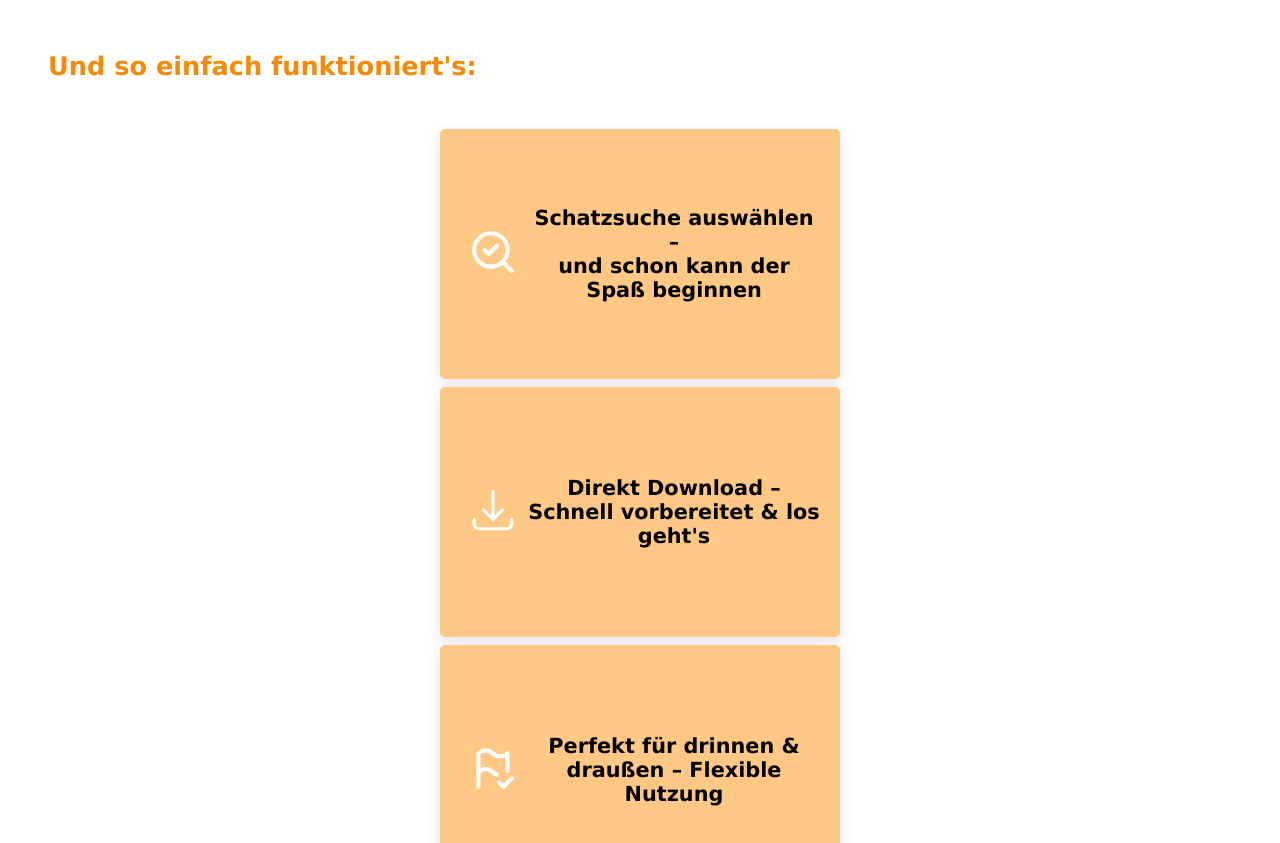
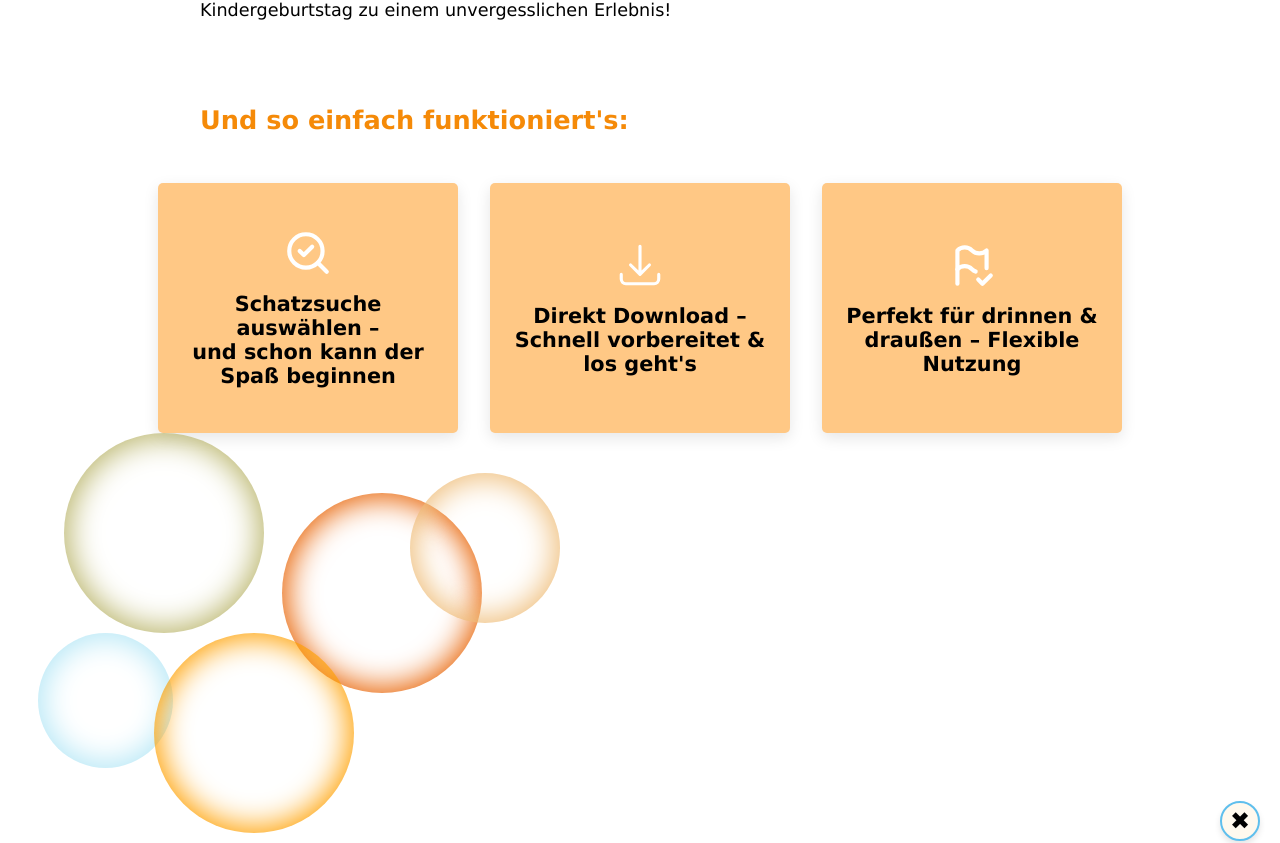
Before and after one commit to Malouzi/schatzbox, a React (Vite) app in the folder frontend/: page / in a window 1280 px wide. Shown: the part 1436-2279 px from the top of the page. Built offline with nearby package versions, Linux system fonts and the light colour scheme.

Commit message:
listenelemente responsiv

```diff
--- a/frontend/src/components/Welcome/Welcome.jsx
+++ b/frontend/src/components/Welcome/Welcome.jsx
@@ -7,14 +7,14 @@ import styles from "./Welcome.module.css";
 import CirclesRight from "../Circles/CirclesRight";
 import CirclesLeft from "../Circles/CirclesLeft";
 
-
 export default function Welcome() {
   return (
     <>
       <Slideshow />
       <CirclesRight />
       <div className={styles.container1}>
-        <h1>Willkommen bei Schatzbox</h1><br />
+        <h1>Willkommen bei Schatzbox</h1>
+        <br />
         <h2>
           Plane den perfekten Kindergeburtstag mit unseren spannenden
           Schatzsuch-Vorlagen!
@@ -31,13 +31,18 @@ export default function Welcome() {
         <p>
           Entdecke jetzt die passende Schatzsuche für deine Liebsten und mache
           den nächsten Kindergeburtstag zu einem unvergesslichen Erlebnis!
-        </p> <br /><br /><br />
+        </p>
+        <br />
+        <br />
+        <br />
         <h1>Und so einfach funktioniert's:</h1>
       </div>
 
+      {/* Wrapper für Flexbox */}
+      <div className={styles.listContainer}>
         <div className={styles.container2}>
           <ul className={styles.listWelcome}>
-          <li>
+            <li className={styles.listItem}>
               <button className={styles.downloadButton}>
                 <LuSearchCheck size={50} />
               </button>
@@ -49,26 +54,104 @@ export default function Welcome() {
 
         <div className={styles.container3}>
           <ul className={styles.listWelcome}>
-          <li>
+            <li className={styles.listItem}>
               <button className={styles.downloadButton}>
                 <HiArrowDownTray size={50} />
               </button>
               Direkt Download – Schnell vorbereitet & los geht's
-
             </li>
           </ul>
         </div>
 
         <div className={styles.container4}>
           <ul className={styles.listWelcome}>
-          <li>
+            <li className={styles.listItem}>
               <button className={styles.downloadButton}>
                 <TbFlagCheck size={50} />
               </button>
-          Perfekt für drinnen & draußen – Flexible Nutzung</li>
+              Perfekt für drinnen & draußen – Flexible Nutzung
+            </li>
           </ul>
         </div>
+      </div>
+
       <CirclesLeft />
     </>
   );
 }
+
+
+// import React from "react";
+// import { HiArrowDownTray } from "react-icons/hi2";
+// import { LuSearchCheck } from "react-icons/lu";
+// import { TbFlagCheck } from "react-icons/tb";
+// import Slideshow from "../Slideshow/Slideshow";
+// import styles from "./Welcome.module.css";
+// import CirclesRight from "../Circles/CirclesRight";
+// import CirclesLeft from "../Circles/CirclesLeft";
+
+
+// export default function Welcome() {
+//   return (
+//     <>
+//       <Slideshow />
+//       <CirclesRight />
+//       <div className={styles.container1}>
+//         <h1>Willkommen bei Schatzbox</h1><br />
+//         <h2>
+//           Plane den perfekten Kindergeburtstag mit unseren spannenden
+//           Schatzsuch-Vorlagen!
+//         </h2>
+//         <p>
+//           Bei uns findest du liebevoll gestaltete Abenteuer, die du mit einem
+//           Mausklick kaufen, downloaden und ausdrucken kannst. Ob Piraten,
+//           Detektive oder magische Welten – wir haben die passende Schatzsuche
+//           für jedes Kind! Unsere Schatzboxen sind entweder nach Thema wählbar
+//           oder wir stellen individuell für euch eine Schatzsuche nach euren
+//           persönlichen Wünschen zusammen. Nutze dafür unsere individuelle
+//           Schatzsuche.
+//         </p>
+//         <p>
+//           Entdecke jetzt die passende Schatzsuche für deine Liebsten und mache
+//           den nächsten Kindergeburtstag zu einem unvergesslichen Erlebnis!
+//         </p> <br /><br /><br />
+//         <h1>Und so einfach funktioniert's:</h1>
+//       </div>
+
+//       <div className={styles.container2}>
+//         <ul className={styles.listWelcome}>
+//           <li>
+//           <button className={styles.downloadButton}>
+//               <LuSearchCheck size={50} />
+//             </button>
+//             Schatzsuche auswählen – <br />
+//             und schon kann der Spaß beginnen
+//           </li>
+//         </ul>
+//       </div>
+
+//       <div className={styles.container3}>
+//         <ul className={styles.listWelcome}>
+//           <li>
+//             <button className={styles.downloadButton}>
+//               <HiArrowDownTray size={50} />
+//             </button>
+//             Direkt Download – Schnell vorbereitet & los geht's
+
+//           </li>
+//         </ul>
+//       </div>
+
+//       <div className={styles.container4}>
+//         <ul className={styles.listWelcome}>
+//           <li>
+//           <button className={styles.downloadButton}>
+//               <TbFlagCheck size={50} />
+//             </button>
+//           Perfekt für drinnen & draußen – Flexible Nutzung</li>
+//         </ul>
+//       </div>
+//       <CirclesLeft />
+//     </>
+//   );
+// }
--- a/frontend/src/components/Welcome/Welcome.module.css
+++ b/frontend/src/components/Welcome/Welcome.module.css
@@ -1,6 +1,110 @@
+/* ---- Allgemeines Styling ---- */
 .container1 {
-  margin: 3rem;
+  margin: 3rem 1rem; /* Standard für Mobile */
+  text-align: center;
+  text-align: justify;
 }
+
+/* Wrapper für die 3 Boxen */
+.listContainer {
+  display: flex;
+  flex-direction: column; /* Mobile: untereinander */
+  align-items: center;
+  gap: 1rem;
+}
+
+/* Einzelne Boxen */
+.container2,
+.container3,
+.container4 {
+  width: 400px;
+  height: 250px;
+  padding: 20px;
+  border-radius: 5px;
+  box-shadow: 0 5px 15px rgba(0, 0, 0, 0.1);
+  display: flex;
+  align-items: center;
+  justify-content: center;
+  font-weight: bold;
+  background-color: #FFC885;
+  opacity: 0;
+  transform: translateX(50px);
+  animation: fadeInRight 1s ease-in-out forwards;
+}
+
+/* Animation */
+@keyframes fadeInRight {
+  from {
+    opacity: 0;
+    transform: translateX(50px);
+  }
+  to {
+    opacity: 1;
+    transform: translateX(0);
+  }
+}
+
+/* Listen-Styling */
+.listWelcome {
+  list-style: none;
+  padding: 0;
+  margin: 0;
+}
+
+.listItem {
+  font-size: 1.3rem;
+  display: flex;
+  flex-direction: column; /* Icon & Text untereinander */
+  align-items: center;
+  text-align: center;
+  gap: 10px;
+}
+
+/* Button Styling */
+.downloadButton {
+  background: none;
+  border: none;
+  font-size: 18px;
+  color: white;
+  transition: color 0.3s ease-in-out;
+}
+
+/* ---- Tablet & Desktop: Listen-Elemente nebeneinander ---- */
+@media screen and (min-width: 768px) {
+  /* Links & rechts 200px Rand */
+  .container1 {
+    margin: 3rem 200px;
+  }
+
+  /* Boxen nebeneinander anordnen */
+  .listContainer {
+    flex-direction: row; /* Setzt die Boxen nebeneinander */
+    justify-content: center;
+    gap: 2rem; /* Abstand zwischen den Boxen */
+  }
+
+  /* Breite anpassen, damit sie nebeneinander passen */
+  .container2,
+  .container3,
+  .container4 {
+    width: 300px;
+  }
+}
+
+/* ---- Sehr große Bildschirme: Mehr Rand ---- */
+@media screen and (min-width: 1768px) {
+  .container1 {
+    margin: 3rem 500px;
+  }
+}
+
+
+
+
+/* .container1 {
+  margin: 3rem 1rem; /* Standard für Mobile
+}
+
 .container2,
 .container3,
 .container4 {
@@ -19,18 +123,22 @@
   transform: translateX(50px);
   animation: fadeInRight 1s ease-in-out forwards;
 }
+
 .container2 {
   background-color: #FFC885;
   animation-delay: 0s;
 }
+
 .container3 {
   background-color: #FFC885;
   animation-delay: 0.5s;
 }
+
 .container4 {
   background-color: #FFC885;
   animation-delay: 1s;
 }
+
 @keyframes fadeInRight {
   from {
     opacity: 0;
@@ -41,10 +149,12 @@
     transform: translateX(0);
   }
 }
+
 .listWelcome {
   list-style: none;
   padding: 0;
 }
+
 .listWelcome li {
   font-size: 1.3rem;
   position: relative;
@@ -52,9 +162,11 @@
   align-items: center;
   gap: 10px;
 }
+
 .listWelcome li::before {
   font-size: 1.5rem;
 }
+
 .downloadButton {
   background: none;
   border: none;
@@ -63,3 +175,16 @@
   color: white;
   transition: color 0.3s ease-in-out;
 }
+
+ ---- NEUE STYLES FÜR DEN RAND AUF TABLET & DESKTOP ---- */
+/* @media screen and (min-width: 768px) {
+  .container1 {
+    margin:;  Links & rechts 200px Rand
+  }
+}
+
+@media screen and (min-width: 1768px) {
+  .container1 {
+    margin: 3rem 500px;  Sicherstellen, dass auch auf großen Screens der Rand bleibt
+  }
+} */
```
Lines whose indentation alone changed are shown as unchanged.
